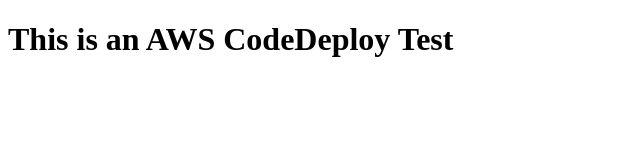
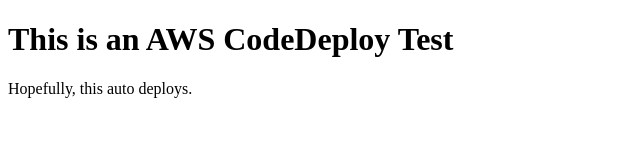
Before and after one commit to TerrenceMM2/AWS-CodeDeploy, a plain HTML site: page index.html in a window 1280 px wide. Shown: the whole page, without its empty margins (0-640 px from the left). Drawn offline with Linux system fonts and the light colour scheme.

Commit message:
updates index.html to trigger CodePipeline

```diff
--- a/index.html
+++ b/index.html
@@ -6,5 +6,6 @@
 </head>
 <body>
     <h1>This is an AWS CodeDeploy Test</h1>
+    <p>Hopefully, this auto deploys.</p>
 </body>
 </html>
```
